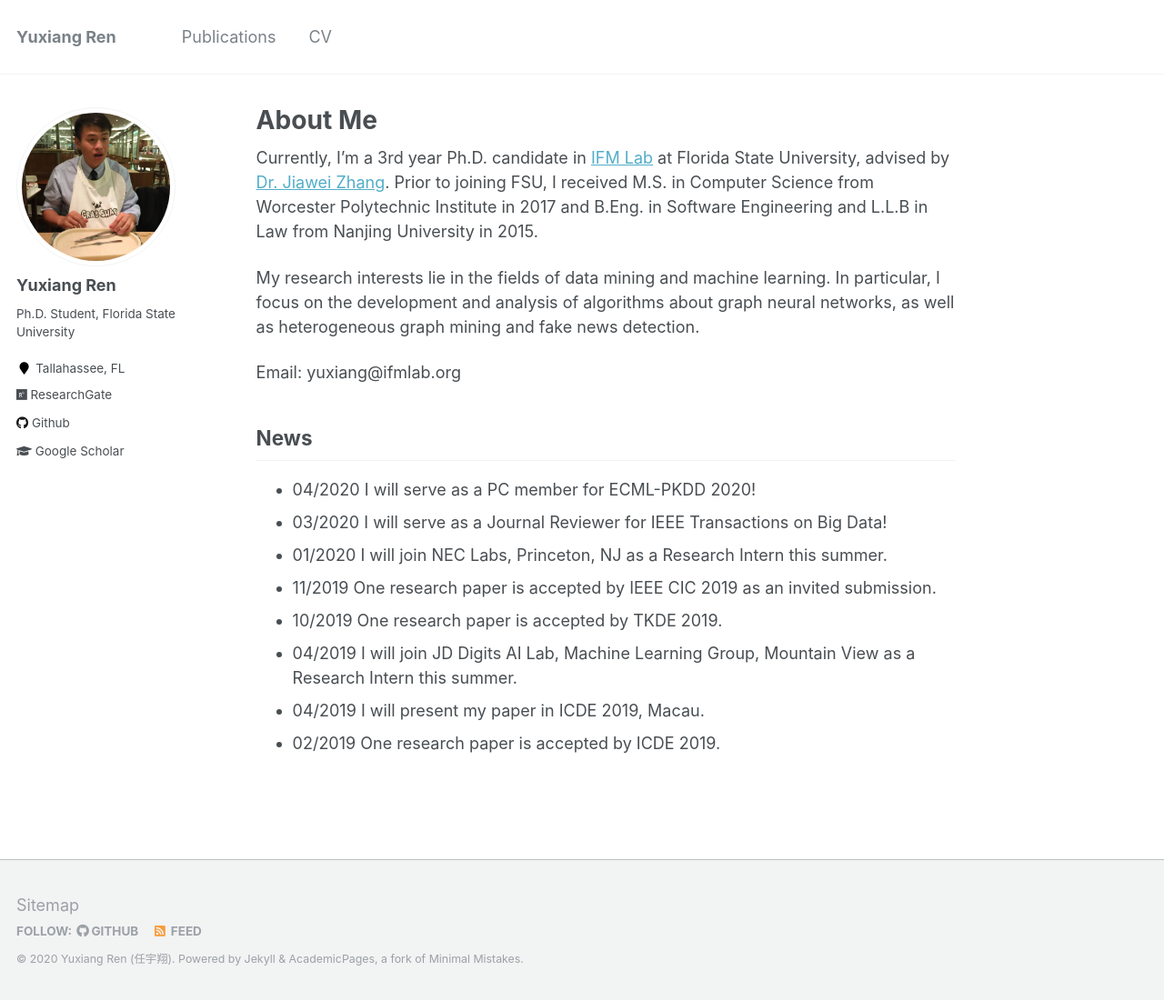
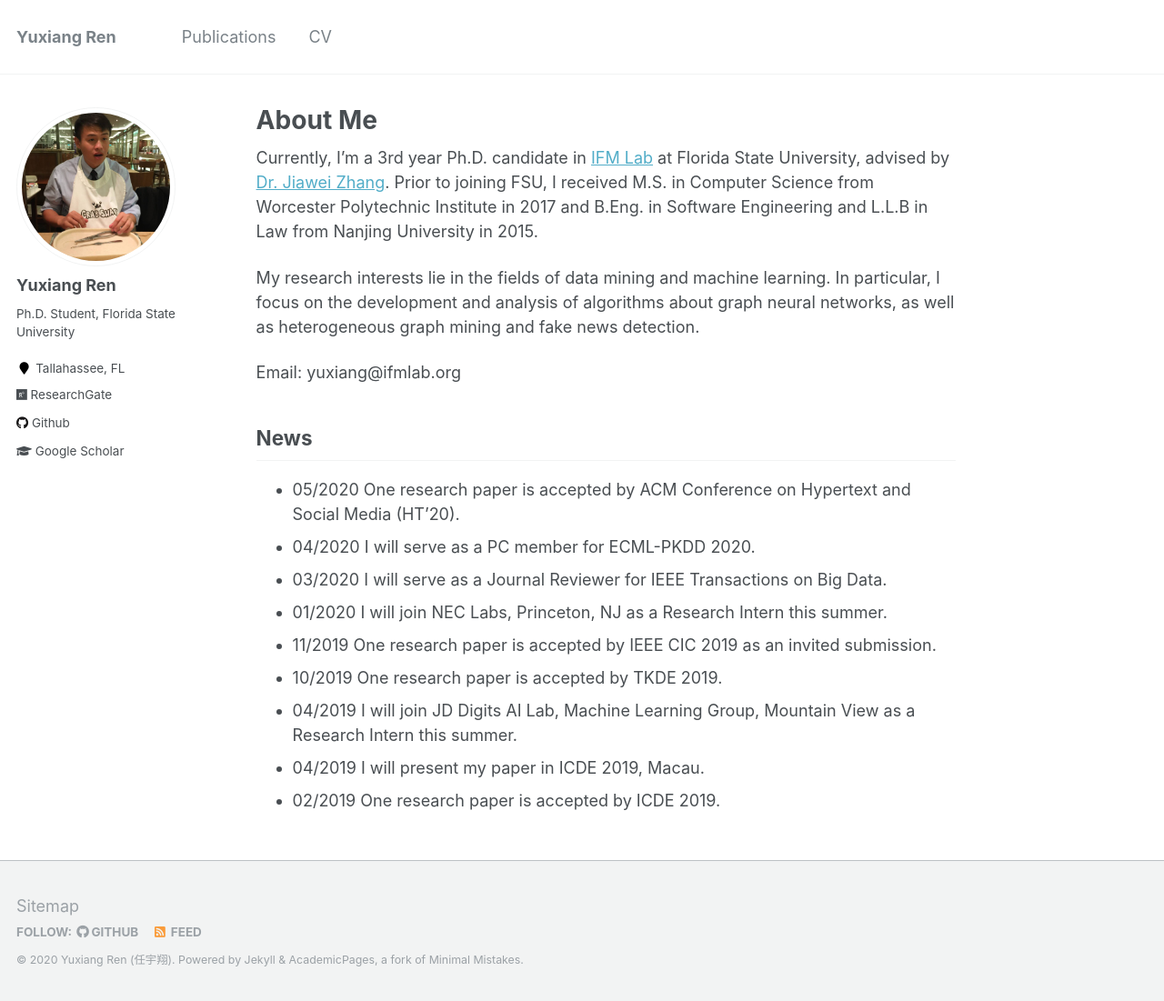
Before and after one commit to YuxiangRen/YuxiangRen.github.io, a Jekyll site: the page built from _pages/about.md, in a window 1280 px wide and 1101 px high. Shown: the whole window at 91% size. Built offline with Jekyll 4.4.1, drawn with Linux system fonts in a browser that asks for light colours.

Commit message:
2020-05-28

```diff
--- a/_pages/about.md
+++ b/_pages/about.md
@@ -19,8 +19,9 @@ My research interests lie in the fields of data mining and machine learning. In
 News
 ------
 
-* 04/2020 I will serve as a PC member for ECML-PKDD 2020!
-* 03/2020 I will serve as a Journal Reviewer for IEEE Transactions on Big Data!
+* 05/2020 One research paper is accepted by ACM Conference on Hypertext and Social Media (HT’20).
+* 04/2020 I will serve as a PC member for ECML-PKDD 2020.
+* 03/2020 I will serve as a Journal Reviewer for IEEE Transactions on Big Data.
 * 01/2020 I will join NEC Labs, Princeton, NJ as a Research Intern this summer.
 * 11/2019 One research paper is accepted by IEEE CIC 2019 as an invited submission.
 * 10/2019 One research paper is accepted by TKDE 2019.
```
Also changed, not shown: _publications/2020-arxiv-Scala.md (+2 -2 lines).
